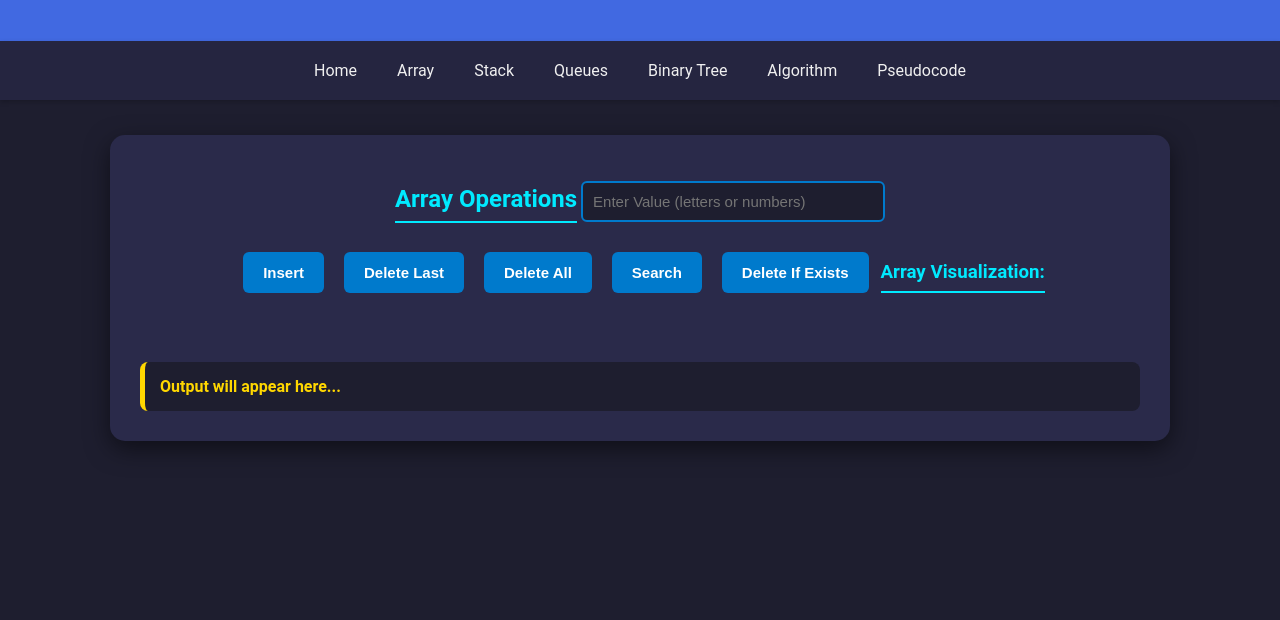
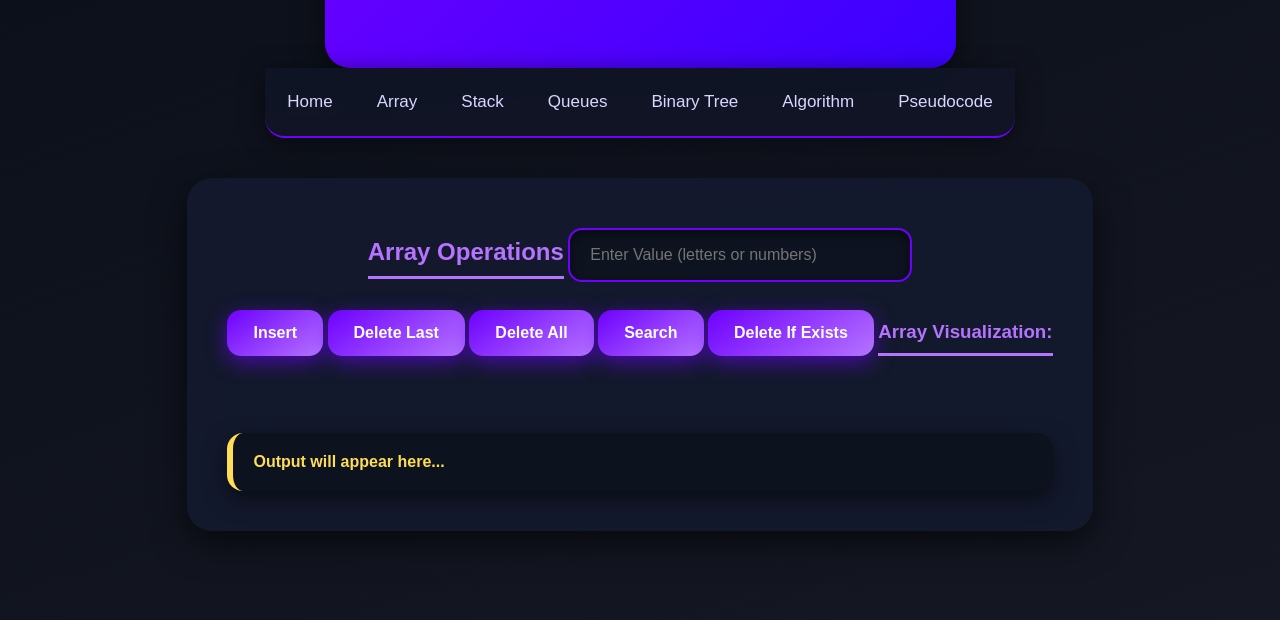
Before and after one commit to Santeke/dsaalgo, a plain HTML site: page Array.html in a window 1280 px wide. Shown: the part 180-800 px from the top of the page. Drawn offline with Linux system fonts and the light colour scheme.

Commit message:
Update Array style.css

```diff
--- a/Array style.css
+++ b/Array style.css
@@ -1,145 +1,219 @@
-/* GLOBAL */
+
 body {
-    font-family: 'Roboto', Arial, sans-serif;
+    font-family: 'Poppins', sans-serif;
     margin: 0;
     padding: 0;
-    background: #1e1e2f; /* Dark background */
-    color: #c9c9d9;
+    background: linear-gradient(160deg, #0b0f19 0%, #151823 100%);
+    color: #e0e6f5;
+    display: flex;
+    flex-direction: column;
+    align-items: center;
+    min-height: 100vh;
+    transition: background 0.5s, color 0.5s;
 }
 
-/* HEADER */
 header {
-    background: royalblue; /* VS Code Blue */
-    color: white;
-    padding: 30px 0;
+    background: linear-gradient(135deg, #6e00ff, #3a00ff);
+    color: #fff;
+    padding: 35px 20px;
     text-align: center;
-    font-size: 32px;
-    letter-spacing: 2px;
-    box-shadow: 0 4px 10px rgba(0,0,0,0.3);
+    font-size: 36px;
+    font-weight: 700;
+    letter-spacing: 3px;
+    border-radius: 0 0 25px 25px;
+    box-shadow: 0 8px 30px rgba(0,0,0,0.5);
+    transition: transform 0.3s ease;
 }
 
-/* NAVIGATION */
+header:hover {
+    transform: scale(1.02);
+}
+
 nav {
     display: flex;
     justify-content: center;
-    background: #252540; /* Darker navy */
+    background: rgba(17, 22, 39, 0.85);
+    padding: 12px 0;
     flex-wrap: wrap;
-    padding: 8px 0;
-    box-shadow: 0 2px 5px rgba(0,0,0,0.2);
+    border-bottom: 2px solid #6e00ff;
+    backdrop-filter: blur(12px);
+    border-radius: 0 0 20px 20px;
+    box-shadow: 0 4px 25px rgba(0,0,0,0.5);
 }
 
 nav a {
-    color: #f0f0f0;
-    padding: 12px 20px;
+    color: #d8d8ff;
+    padding: 12px 22px;
     text-decoration: none;
-    font-size: 16px;
-    border-radius: 6px;
-    transition: 0.2s ease;
+    font-size: 17px;
+    border-radius: 12px;
+    transition: all 0.3s ease;
+    position: relative;
+}
+
+nav a::before {
+    content: '';
+    position: absolute;
+    left: 0;
+    bottom: 0;
+    width: 100%;
+    height: 3px;
+    background: linear-gradient(90deg, #6e00ff, #b573ff);
+    border-radius: 3px 3px 0 0;
+    transform: scaleX(0);
+    transition: transform 0.3s ease;
+}
+
+nav a:hover::before {
+    transform: scaleX(1);
 }
 
 nav a:hover {
-    background: #007acc;
-    color: white;
+    color: #fff;
+    transform: translateY(-3px);
 }
 
-/* MAIN SECTION */
 section {
-    background: #2a2a4a;
+    background: rgba(21,27,47,0.85);
+    backdrop-filter: blur(20px);
     max-width: 1000px;
-    margin: 35px auto;
-    padding: 30px;
-    border-radius: 15px;
-    box-shadow: 0 8px 25px rgba(0,0,0,0.5);
+    margin: 40px auto;
+    padding: 40px;
+    border-radius: 25px;
+    box-shadow: 0 12px 35px rgba(0,0,0,0.6);
     text-align: center;
+    transition: transform 0.3s ease, box-shadow 0.3s ease;
 }
 
-/* TITLES */
-h2,
-h3 {
-    color: #00eaff;
-    border-bottom: 2px solid #00eaff;
-    padding-bottom: 8px;
-    display: inline-block;
+section:hover {
+    transform: translateY(-5px);
+    box-shadow: 0 16px 38px rgba(0,0,0,0.65);
 }
 
-/* INPUT */
-input {
-    padding: 10px;
-    width: 280px;
-    border: 2px solid #007acc;
-    border-radius: 6px;
-    outline: none;
-    font-size: 15px;
-    margin-bottom: 15px;
-    background: #1e1e2f;
-    color: #e6e6e6;
+h2, h3 {
+    color: #b573ff;
+    border-bottom: 3px solid #b573ff;
+    padding-bottom: 10px;
+    display: inline-block;
+    font-weight: 600;
+    transition: color 0.3s ease, border-color 0.3s ease;
 }
 
-/* BUTTON */
+h2:hover, h3:hover {
+    color: #6e00ff;
+    border-color: #6e00ff;
+}
+
+input {
+    padding: 16px 20px;
+    width: 300px;
+    border: 2px solid #6e00ff;
+    border-radius: 14px;
+    outline: none;
+    background: rgba(11,15,25,0.6);
+    color: #e0e6f5;
+    font-size: 16px;
+    margin-bottom: 20px;
+    box-shadow: inset 0 4px 12px rgba(0,0,0,0.5);
+    transition: all 0.3s ease;
+}
+
+input:focus {
+    border-color: #b573ff;
+    box-shadow: 0 0 16px rgba(181,115,255,0.5);
+    transform: scale(1.03);
+}
+
 button {
-    background: #007acc;
-    color: white;
+    background: linear-gradient(145deg, #6e00ff, #b573ff);
+    color: #fff;
     border: none;
-    padding: 12px 20px;
-    border-radius: 6px;
+    padding: 14px 26px;
+    border-radius: 14px;
     cursor: pointer;
-    transition: 0.25s ease;
-    margin: 8px;
-    font-size: 15px;
+    font-size: 16px;
     font-weight: bold;
+    transition: all 0.3s ease;
+    box-shadow: 0 6px 20px rgba(110,0,255,0.6);
 }
 
 button:hover {
-    background: #00eaff;
-    transform: scale(1.05);
-    box-shadow: 0 0 15px rgba(0, 234, 255, 0.5);
-    color: #1e1e2f;
+    transform: scale(1.1);
+    box-shadow: 0 10px 28px rgba(181,115,255,0.7);
+    color: #0b0f19;
 }
 
-/* ARRAY DISPLAY */
 #arrayDisplay {
     display: flex;
     justify-content: center;
     flex-wrap: wrap;
-    margin-top: 25px;
-    gap: 12px;
+    margin-top: 30px;
+    gap: 20px;
 }
 
 .array-box {
-    padding: 12px 20px;
-    background: #3c3c6e;
-    border: 3px solid #007acc;
-    border-radius: 8px;
+    padding: 18px 24px;
+    background: rgba(29,36,64,0.7);
+    border: 2px solid #6e00ff;
+    border-radius: 16px;
     font-weight: bold;
-    min-width: 90px;
+    min-width: 95px;
     text-align: center;
-    color: #e6e6e6;
-    box-shadow: 0 2px 10px rgba(0,0,0,0.4);
+    color: #e0e6f5;
+    box-shadow: 0 5px 18px rgba(0,0,0,0.5);
+    position: relative;
+    overflow: hidden;
+    transition: transform 0.3s ease, box-shadow 0.3s ease, background 0.3s ease;
 }
 
-/* OUTPUT BOX */
+.array-box::after {
+    content: '';
+    position: absolute;
+    width: 0%;
+    height: 100%;
+    top: 0;
+    left: 0;
+    background: rgba(110,0,255,0.15);
+    z-index: 0;
+    transition: width 0.3s ease;
+}
+
+.array-box:hover::after {
+    width: 100%;
+}
+
+.array-box span {
+    position: relative;
+    z-index: 1;
+}
+
 .output {
-    background: #1e1e2f;
-    color: #ffd700;
-    padding: 15px;
-    border-radius: 8px;
-    margin-top: 25px;
-    border-left: 5px solid #ffd700;
+    background: rgba(11,15,25,0.7);
+    color: #ffdd57;
+    padding: 20px;
+    border-radius: 16px;
+    margin-top: 28px;
+    border-left: 6px solid #ffdd57;
     font-weight: bold;
     text-align: left;
+    box-shadow: 0 8px 22px rgba(0,0,0,0.5);
+    transition: transform 0.3s ease, box-shadow 0.3s ease;
 }
 
-/* RESPONSIVE */
+.output:hover {
+    transform: translateY(-4px);
+    box-shadow: 0 12px 30px rgba(0,0,0,0.6);
+}
+
 @media (max-width: 600px) {
     input {
         width: 90%;
     }
     button {
-        padding: 10px 15px;
-        margin: 5px;
+        padding: 12px 20px;
     }
     .array-box {
-        padding: 10px 15px;
+        padding: 12px 16px;
         min-width: 70px;
     }
 }
```
